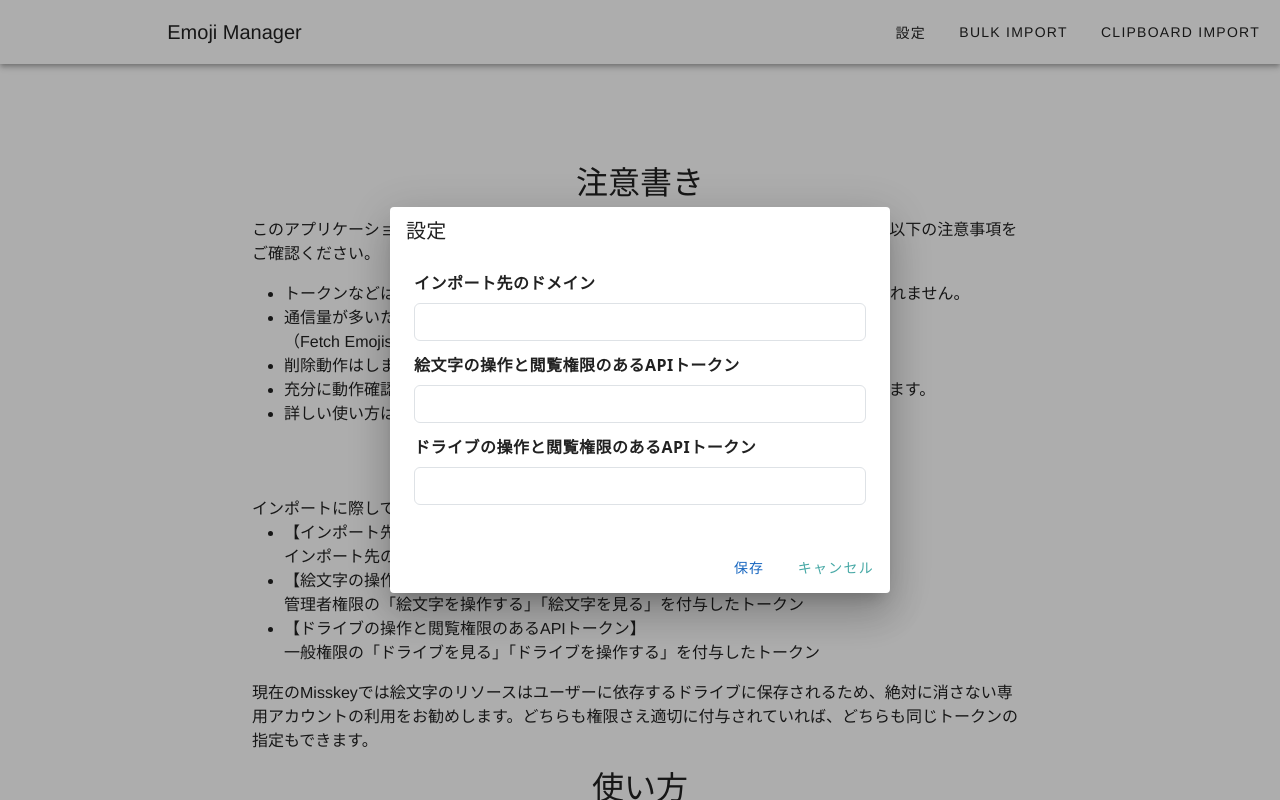
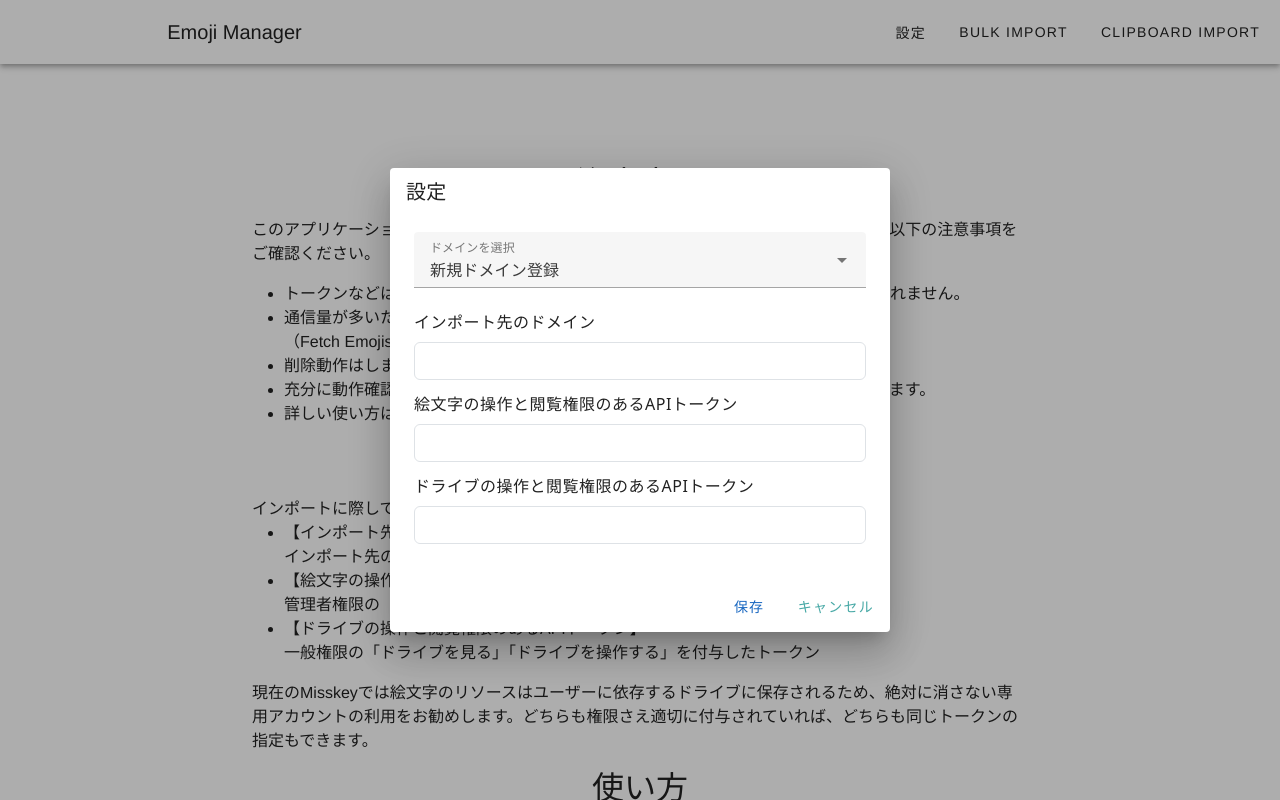
Before and after one commit to kanade/misskey-emoji-manager, a Vue app: page / in a window 1280 px wide. Both pictures are taken after a click on the button "設定". Built offline with nearby package versions, Linux system fonts and the light colour scheme.

Commit message:
ドメインとトークンを個別に保存してロードできるように

```diff
--- a/src/components/SettingsModal.vue
+++ b/src/components/SettingsModal.vue
@@ -3,9 +3,27 @@
     <v-card>
       <v-card-title class="headline">設定</v-card-title>
       <v-card-text>
+        <v-select
+          v-if="domainItems.length > 0"
+          v-model="selectedDomain"
+          :items="domainItems"
+          label="ドメインを選択"
+          item-title="text"
+          item-value="value"
+          return-object
+          @update:model-value="onDomainChange"
+        >
+          <template v-slot:item="{ item, props }">
+            <v-list-item v-bind="props" :title="item.raw.text">
+              <template v-slot:append v-if="item.raw.value === 'new'">
+                <v-icon color="primary">mdi-plus</v-icon>
+              </template>
+            </v-list-item>
+          </template>
+        </v-select>
         <div class="mb-3">
           <label for="destination-domain" class="form-label">インポート先のドメイン</label>
-          <input id="destination-domain" v-model="localDestinationDomain" class="form-control" placeholder="" />
+          <input id="destination-domain" v-model="localDestinationDomain" class="form-control" placeholder="" :disabled="selectedDomain.value !== 'new'" />
         </div>
         <div class="mb-3">
           <label for="emoji-token" class="form-label">絵文字の操作と閲覧権限のあるAPIトークン</label>
@@ -26,79 +44,134 @@
 </template>
 
 <script>
-import { mapState, mapMutations } from 'vuex';
+import { ref, computed, watch, onMounted } from 'vue';
+import { useStore } from 'vuex';
 
 export default {
   name: 'SettingsModal',
   props: {
     dialogVisible: Boolean,
   },
-  data() {
+  emits: ['update:dialogVisible'],
+  setup(props, { emit }) {
+    const store = useStore();
+    const internalDialogVisible = ref(props.dialogVisible);
+    const selectedDomain = ref({ text: '新規ドメイン登録', value: 'new' });
+    const localDestinationDomain = ref('');
+    const localEmojiApiToken = ref('');
+    const localDriveApiToken = ref('');
+    const savedDomains = ref([]);
+
+    const domainItems = computed(() => {
+      const items = savedDomains.value.map(domain => ({
+        text: domain,
+        value: domain,
+      }));
+      items.push({ text: '新規ドメイン登録', value: 'new' });
+      return items;
+    });
+
+    const loadSavedDomains = () => {
+      const domains = [];
+      for (let i = 0; i < localStorage.length; i++) {
+        const key = localStorage.key(i);
+        if (key.startsWith('settings_')) {
+          domains.push(key.replace('settings_', ''));
+        }
+      }
+      savedDomains.value = domains;
+      if (domains.length > 0 && selectedDomain.value.value === 'new') {
+        selectedDomain.value = { text: domains[0], value: domains[0] };
+        loadLocalData();
+      }
+    };
+
+    const loadLocalData = () => {
+      if (selectedDomain.value && selectedDomain.value.value !== 'new') {
+        const savedSettings = localStorage.getItem(`settings_${selectedDomain.value.value}`);
+        if (savedSettings) {
+          const settings = JSON.parse(savedSettings);
+          localDestinationDomain.value = settings.destinationDomain;
+          localEmojiApiToken.value = settings.emojiApiToken;
+          localDriveApiToken.value = settings.driveApiToken;
+        }
+      } else {
+        resetForm();
+      }
+    };
+
+    const resetForm = () => {
+      selectedDomain.value = savedDomains.value.length > 0
+        ? { text: savedDomains.value[0], value: savedDomains.value[0] }
+        : { text: '新規ドメイン登録', value: 'new' };
+      localDestinationDomain.value = '';
+      localEmojiApiToken.value = '';
+      localDriveApiToken.value = '';
+    };
+
+    const onDomainChange = (value) => {
+      selectedDomain.value = value;
+      if (value.value === 'new') {
+        localDestinationDomain.value = '';
+        localEmojiApiToken.value = '';
+        localDriveApiToken.value = '';
+      } else {
+        loadLocalData();
+      }
+    };
+
+    const saveSettings = () => {
+      const domainKey = selectedDomain.value.value === 'new' ? localDestinationDomain.value : selectedDomain.value.value;
+      const settings = {
+        destinationDomain: domainKey,
+        emojiApiToken: localEmojiApiToken.value,
+        driveApiToken: localDriveApiToken.value,
+      };
+
+      localStorage.setItem(`settings_${domainKey}`, JSON.stringify(settings));
+
+      store.commit('setDestinationDomain', settings.destinationDomain);
+      store.commit('setEmojiApiToken', settings.emojiApiToken);
+      store.commit('setDriveApiToken', settings.driveApiToken);
+
+      console.log("Saved settings for domain:", domainKey);
+      loadSavedDomains();
+      closeDialog();
+    };
+
+    const closeDialog = () => {
+      internalDialogVisible.value = false;
+      emit('update:dialogVisible', false);
+      resetForm();
+    };
+
+    watch(() => props.dialogVisible, (newValue) => {
+      internalDialogVisible.value = newValue;
+      if (newValue) {
+        loadSavedDomains();
+        loadLocalData();
+      }
+    });
+
+    watch(internalDialogVisible, (newValue) => {
+      emit('update:dialogVisible', newValue);
+    });
+
+    onMounted(() => {
+      loadSavedDomains();
+    });
+
     return {
-      internalDialogVisible: this.dialogVisible,
-      localDestinationDomain: '',
-      localEmojiApiToken: '',
-      localDriveApiToken: '',
+      internalDialogVisible,
+      selectedDomain,
+      localDestinationDomain,
+      localEmojiApiToken,
+      localDriveApiToken,
+      domainItems,
+      onDomainChange,
+      saveSettings,
+      closeDialog,
     };
-  },
-  computed: {
-    ...mapState(['destinationDomain', 'emojiApiToken', 'driveApiToken']),
-  },
-  watch: {
-    dialogVisible(newValue) {
-      this.internalDialogVisible = newValue;
-      if (newValue) {
-        this.loadLocalData();
-      }
-    },
-    internalDialogVisible(newValue) {
-      this.$emit('update:dialogVisible', newValue);
-    },
-    destinationDomain(newValue) {
-      this.localDestinationDomain = newValue;
-    },
-    emojiApiToken(newValue) {
-      this.localEmojiApiToken = newValue;
-    },
-    driveApiToken(newValue) {
-      this.localDriveApiToken = newValue;
-    },
-  },
-  methods: {
-    ...mapMutations(['setDestinationDomain', 'setEmojiApiToken', 'setDriveApiToken']),
-    saveSettings() {
-      this.setDestinationDomain(this.localDestinationDomain);
-      this.setEmojiApiToken(this.localEmojiApiToken);
-      this.setDriveApiToken(this.localDriveApiToken);
-      const tokens = {
-        destinationDomain: this.localDestinationDomain,
-        emojiApiToken: this.localEmojiApiToken,
-        driveApiToken: this.localDriveApiToken,
-      };
-      localStorage.setItem('tokens', JSON.stringify(tokens));
-      console.log("Saved tokens to localStorage: ", tokens);
-      this.closeDialog();
-    },
-    closeDialog() {
-      this.internalDialogVisible = false;
-    },
-    loadLocalData() {
-      const tokens = JSON.parse(localStorage.getItem('tokens'));
-      if (tokens) {
-        this.localDestinationDomain = tokens.destinationDomain;
-        this.localEmojiApiToken = tokens.emojiApiToken;
-        this.localDriveApiToken = tokens.driveApiToken;
-      }
-    },
-  },
-  mounted() {
-    this.loadLocalData();
   },
 };
 </script>
-
-<style scoped>
-.form-label {
-  font-weight: bold;
-}
-</style>
```
